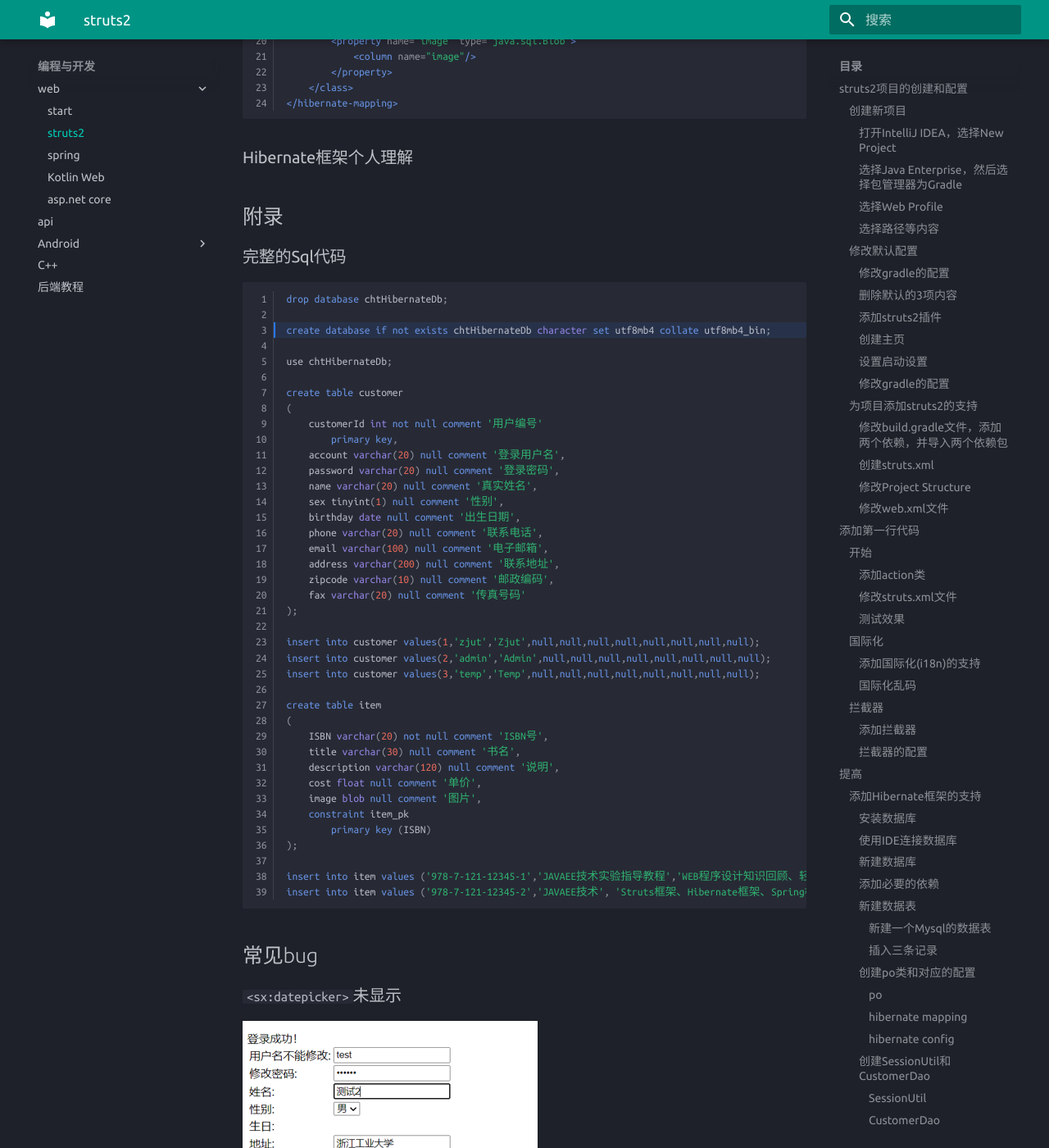
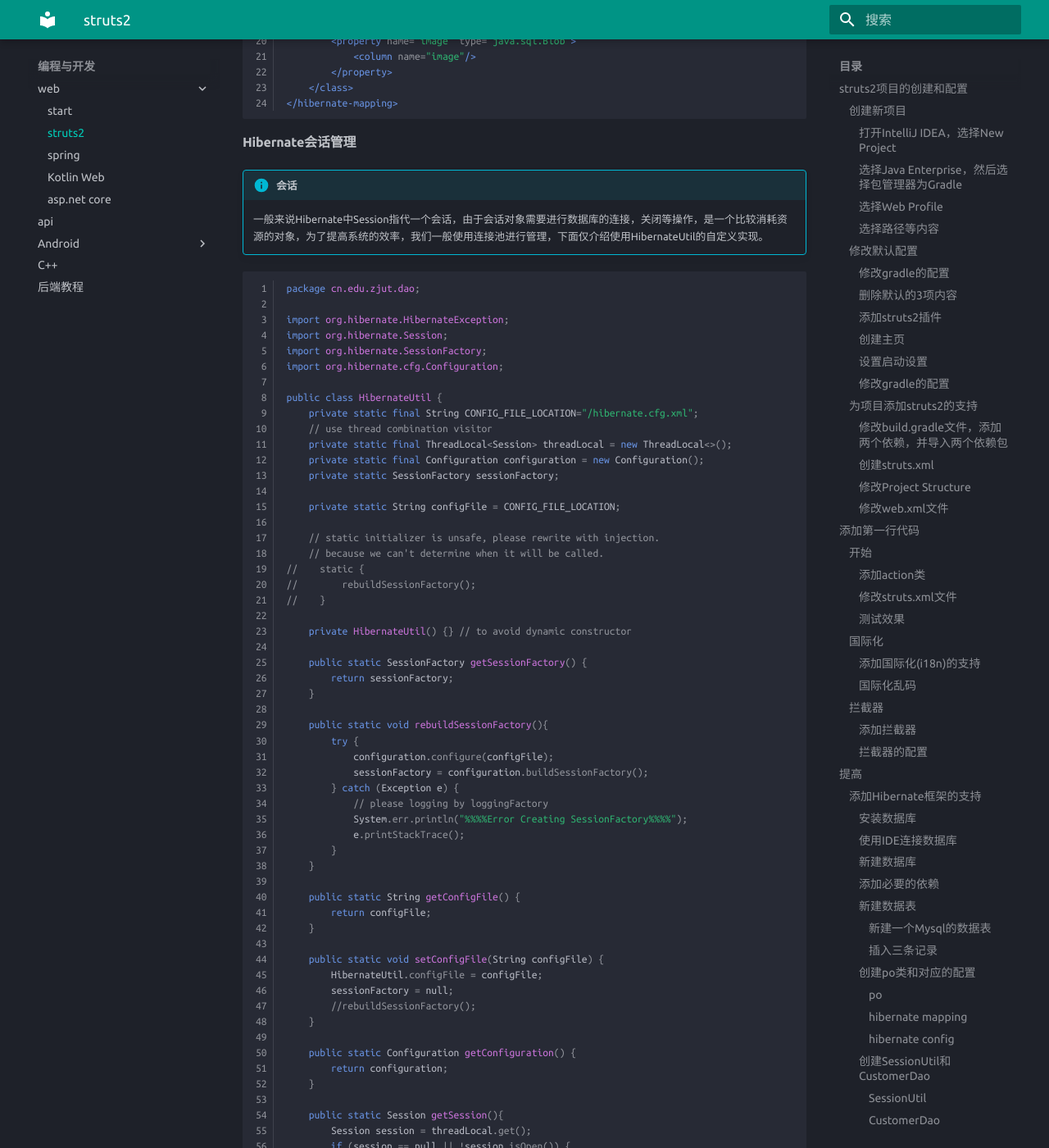
Before and after one commit to h1542462994/notebook, an MkDocs documentation site: the page built from docs/notes/struts2.md, in a window 1280 px wide and 1400 px high, scrolled down 32939 px. Shown: the whole window at 82% size. Built offline with MkDocs 1.6.1 and Material for MkDocs 9.7.7, drawn with Linux system fonts in a browser that asks for light colours; some of the changed text lies outside the part shown.

Commit message:
更新hibernate文章

````diff
--- a/docs/notes/struts2.md
+++ b/docs/notes/struts2.md
@@ -1101,7 +1101,172 @@ cn.edu.zjut.po.ItemDetail.hbm.xml
 
 ```
 
-### Hibernate框架个人理解
+#### Hibernate会话管理
+
+!!! info "会话"
+    一般来说Hibernate中Session指代一个会话，由于会话对象需要进行数据库的连接，关闭等操作，是一个比较消耗资源的对象，为了提高系统的效率，我们一般使用连接池进行管理，下面仅介绍使用HibernateUtil的自定义实现。
+
+```java
+package cn.edu.zjut.dao;
+
+import org.hibernate.HibernateException;
+import org.hibernate.Session;
+import org.hibernate.SessionFactory;
+import org.hibernate.cfg.Configuration;
+
+public class HibernateUtil {
+    private static final String CONFIG_FILE_LOCATION="/hibernate.cfg.xml";
+    // use thread combination visitor
+    private static final ThreadLocal<Session> threadLocal = new ThreadLocal<>();
+    private static final Configuration configuration = new Configuration();
+    private static SessionFactory sessionFactory;
+
+    private static String configFile = CONFIG_FILE_LOCATION;
+
+    // static initializer is unsafe, please rewrite with injection.
+    // because we can't determine when it will be called.
+//    static {
+//        rebuildSessionFactory();
+//    }
+
+    private HibernateUtil() {} // to avoid dynamic constructor
+
+    public static SessionFactory getSessionFactory() {
+        return sessionFactory;
+    }
+
+    public static void rebuildSessionFactory(){
+        try {
+            configuration.configure(configFile);
+            sessionFactory = configuration.buildSessionFactory();
+        } catch (Exception e) {
+            // please logging by loggingFactory
+            System.err.println("%%%%Error Creating SessionFactory%%%%");
+            e.printStackTrace();
+        }
+    }
+
+    public static String getConfigFile() {
+        return configFile;
+    }
+
+    public static void setConfigFile(String configFile) {
+        HibernateUtil.configFile = configFile;
+        sessionFactory = null;
+        //rebuildSessionFactory();
+    }
+
+    public static Configuration getConfiguration() {
+        return configuration;
+    }
+
+    public static Session getSession(){
+        Session session = threadLocal.get();
+        if (session == null || !session.isOpen()) {
+            if (sessionFactory == null) {
+                rebuildSessionFactory();
+            }
+            session = sessionFactory.openSession();
+            threadLocal.set(session);
+        }
+        return session;
+    }
+
+    public static void closeSession() throws HibernateException {
+        Session session = threadLocal.get();
+        threadLocal.set(null);
+        if (session != null) {
+            session.close();
+        }
+    }
+}
+```
+
+在上面的代码中，将使用getSession()来复用连接。同时，我们定一个Dao的基类`BaseHibernateDao`，代码如下。
+
+```java
+package cn.edu.zjut.dao;
+
+import org.apache.commons.logging.Log;
+import org.hibernate.Session;
+import org.hibernate.query.Query;
+
+import java.util.List;
+
+@SuppressWarnings({"unchecked"})
+public abstract class BaseHibernateDao<TEntity, TKey> {
+    public final Session getSession(){
+        return HibernateUtil.getSession();
+    }
+
+    protected abstract Log getLog();
+    protected abstract Class<TEntity> getEntityClass();
+
+    public List<TEntity> findByHql(String hql, Object... args) {
+        getLog().debug("finding entity by hql");
+        try {
+            Query<TEntity> queryObject = (Query<TEntity>)getSession().createQuery(hql);
+            for (int i = 0; i < args.length; ++i) {
+                queryObject.setParameter(i, args[i]);
+            }
+            return queryObject.list();
+        } catch (RuntimeException e) {
+            getLog().debug("find entity by hql failed", e);
+            throw e;
+        }
+    }
+
+    public void save(TEntity entity) {
+        getLog().debug("saving entity");
+        try {
+            getSession().save(entity);
+            getLog().debug("save entity successful");
+        } catch (RuntimeException e) {
+            getLog().error("save failed", e);
+            throw e;
+        }
+    }
+
+    public void update(TEntity entity) {
+        getLog().debug("update entity");
+        try {
+            getSession().update(entity);
+            getLog().debug("update entity successful");
+        } catch (RuntimeException e) {
+            getLog().error("update failed", e);
+            throw e;
+        }
+    }
+
+    public void delete(TEntity entity){
+        getLog().debug("delete entity");
+        try {
+            getSession().delete(entity);
+            getLog().debug("delete entity successful");
+        } catch (RuntimeException e) {
+            getLog().error("delete failed", e);
+            throw e;
+        }
+    }
+
+    public TEntity find(TKey key) {
+        getLog().debug("find entity by key");
+        TEntity entity;
+        try {
+            entity = getSession().find(getEntityClass(), key);
+            getLog().debug("find entity by key successful");
+        } catch (RuntimeException e) {
+            getLog().error("find entity by key failed", e);
+            throw e;
+        }
+        return entity;
+    }
+}
+```
+
+#### HQL语句
+
+## Hibernate框架个人理解
 
 ## 附录
 
````
